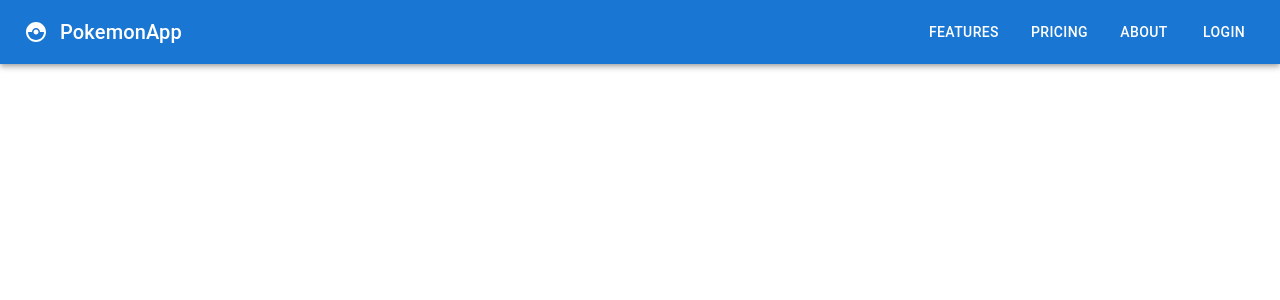
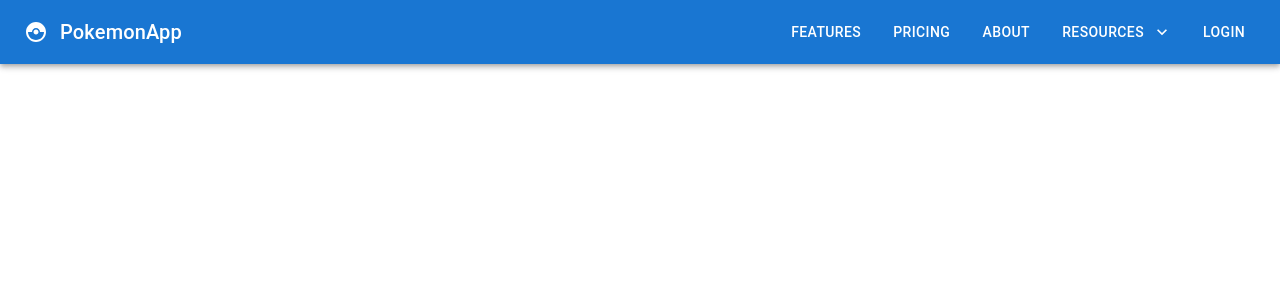
Before and after one commit to dev-Zidxne/Material-UI-demo, a React (Create React App) app: page / in a window 1280 px wide. Shown: the top 300 px of the page. Built offline with nearby package versions, Linux system fonts and the light colour scheme.

Commit message:
Material UI Menu

```diff
--- a/src/components/MuiNavbar.tsx
+++ b/src/components/MuiNavbar.tsx
@@ -1,8 +1,26 @@
-import { AppBar, Toolbar, IconButton, Typography, Button } from "@mui/material";
+import {
+  AppBar,
+  Toolbar,
+  IconButton,
+  Typography,
+  Button,
+  Menu,
+  MenuItem,
+} from "@mui/material";
 import CatchingPokemon from "@mui/icons-material/CatchingPokemon";
+import { KeyboardArrowDown } from "@mui/icons-material";
 import { Stack } from "@mui/system";
+import { useState } from "react";
 
 const MuiNavbar = () => {
+  const [anchorEl, setAnchorEl] = useState<null | HTMLElement>(null);
+  const open = Boolean(anchorEl);
+  const handleClick = (event: React.MouseEvent<HTMLButtonElement>) => {
+    setAnchorEl(event.currentTarget);
+  };
+  const handleClose = () => {
+    setAnchorEl(null);
+  };
   return (
     <AppBar position="static">
       <Toolbar>
@@ -16,8 +34,31 @@ const MuiNavbar = () => {
           <Button color="inherit">Features</Button>
           <Button color="inherit">Pricing</Button>
           <Button color="inherit">About</Button>
+          <Button
+            color="inherit"
+            id="resources-button"
+            onClick={handleClick}
+            aria-control={open ? "resources-menu" : undefined}
+            endIcon={<KeyboardArrowDown />}
+          >
+            Resources
+          </Button>
           <Button color="inherit">Login</Button>
         </Stack>
+        <Menu
+          id="resources-menu"
+          anchorEl={anchorEl}
+          open={open}
+          MenuListProps={{ "aria-labelledby": "resources-button" }}
+          onClose={handleClose}
+          anchorOrigin={{
+            vertical: "bottom",
+            horizontal: "right",
+          }}
+        >
+          <MenuItem onClick={handleClose}>Blog</MenuItem>
+          <MenuItem onClick={handleClose}>Podcasts</MenuItem>
+        </Menu>
       </Toolbar>
     </AppBar>
   );
```
